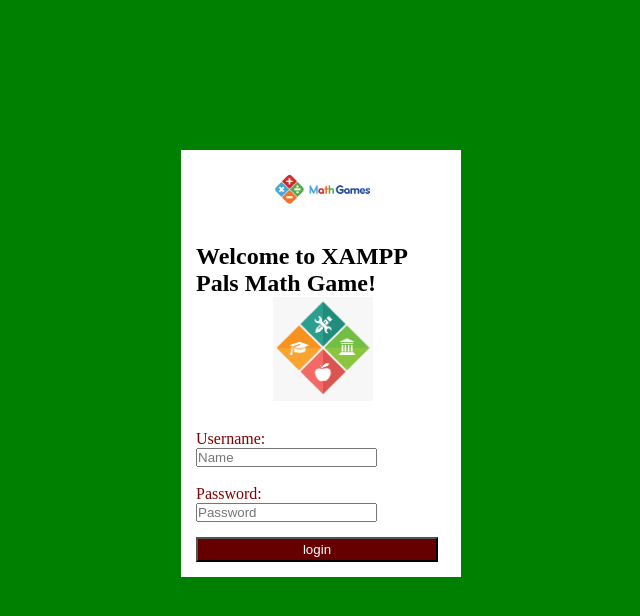
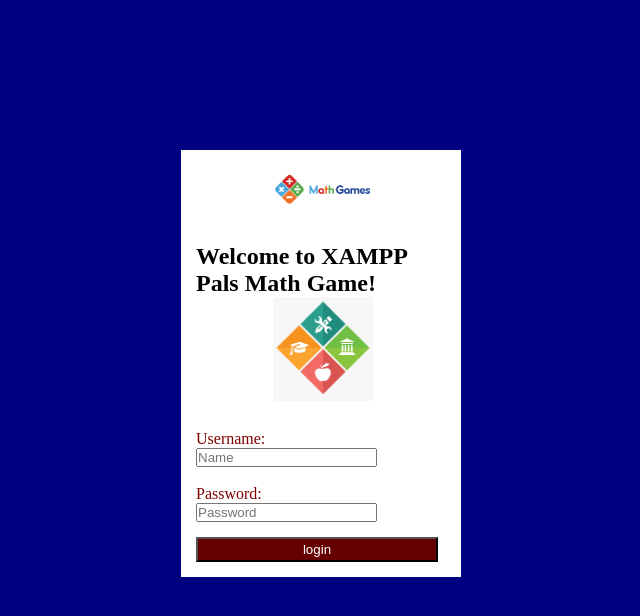
Before and after one commit to laron98/MathGame, a PHP site: page /login.php in a window 1280 px wide. Shown: the top 616 px of the page, without its empty margins (329-969 px from the left). Run offline with PHP 8.4, Linux system fonts and the light colour scheme.

Commit message:
Update login.php

```diff
--- a/login.php
+++ b/login.php
@@ -32,7 +32,7 @@
 			height: 25px;
 	}
     body{
-			background-color: green;
+			background-color: navy;
 	}
     #message{
 			display:none;
```
